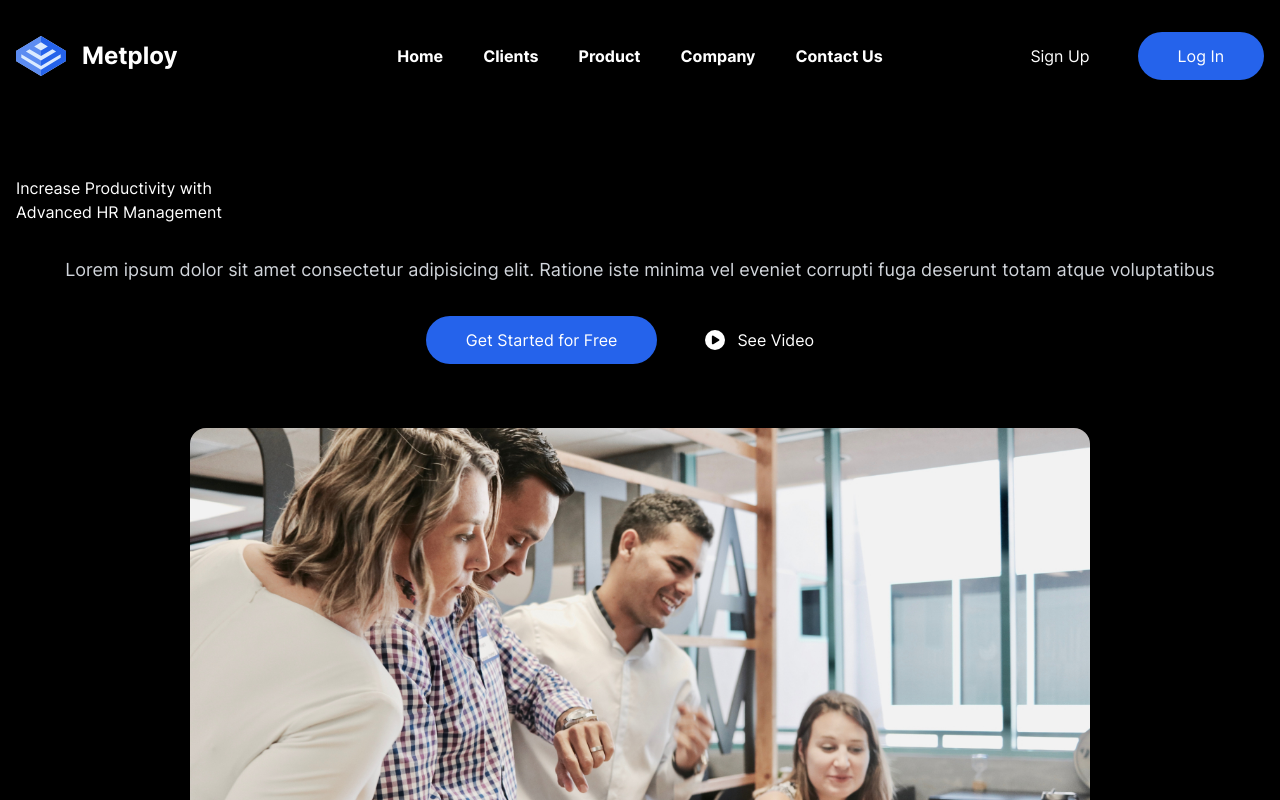
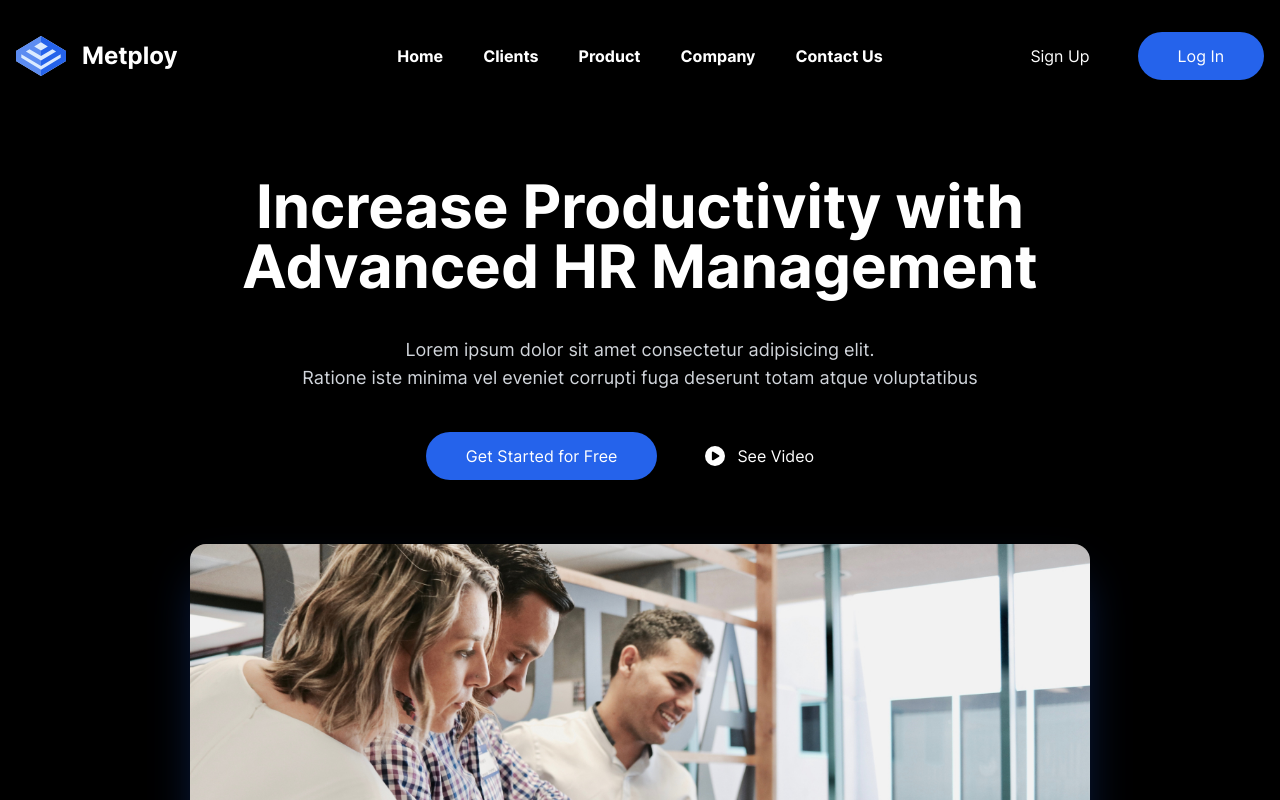
Before and after one commit to DanialZahid/metploy, a React (Vite) app: page / in a window 1280 px wide. Shown: the top 800 px of the page. Built offline with nearby package versions, Linux system fonts and the light colour scheme.

Commit message:
Update classes and content.

```diff
--- a/src/Components/Hero.tsx
+++ b/src/Components/Hero.tsx
@@ -3,17 +3,19 @@ import { FontAwesomeIcon } from '@fortawesome/react-fontawesome';
 
 export default function Hero() {
   return (
-    <section className='grid gap-16' id='hero'>
-      <div className='grid gap-8'>
-        <h1>
+    <section className='grid gap-16 text-center' id='hero'>
+      <div className='grid gap-10'>
+        <h1 className='text-6xl font-bold'>
           Increase Productivity with
           <br />
           Advanced HR Management
         </h1>
 
-        <p className='text-center'>
-          Lorem ipsum dolor sit amet consectetur adipisicing elit. Ratione iste
-          minima vel eveniet corrupti fuga deserunt totam atque voluptatibus
+        <p>
+          Lorem ipsum dolor sit amet consectetur adipisicing elit.
+          <br />
+          Ratione iste minima vel eveniet corrupti fuga deserunt totam atque
+          voluptatibus
         </p>
 
         <div className='flex flex-wrap items-center justify-center gap-2'>
@@ -27,7 +29,7 @@ export default function Hero() {
       </div>
 
       <img
-        className='justify-self-center'
+        className='justify-self-center shadow-2xl shadow-blue-600/40'
         width={900}
         src='/assets/img/hero.jpg'
         alt=''
```
